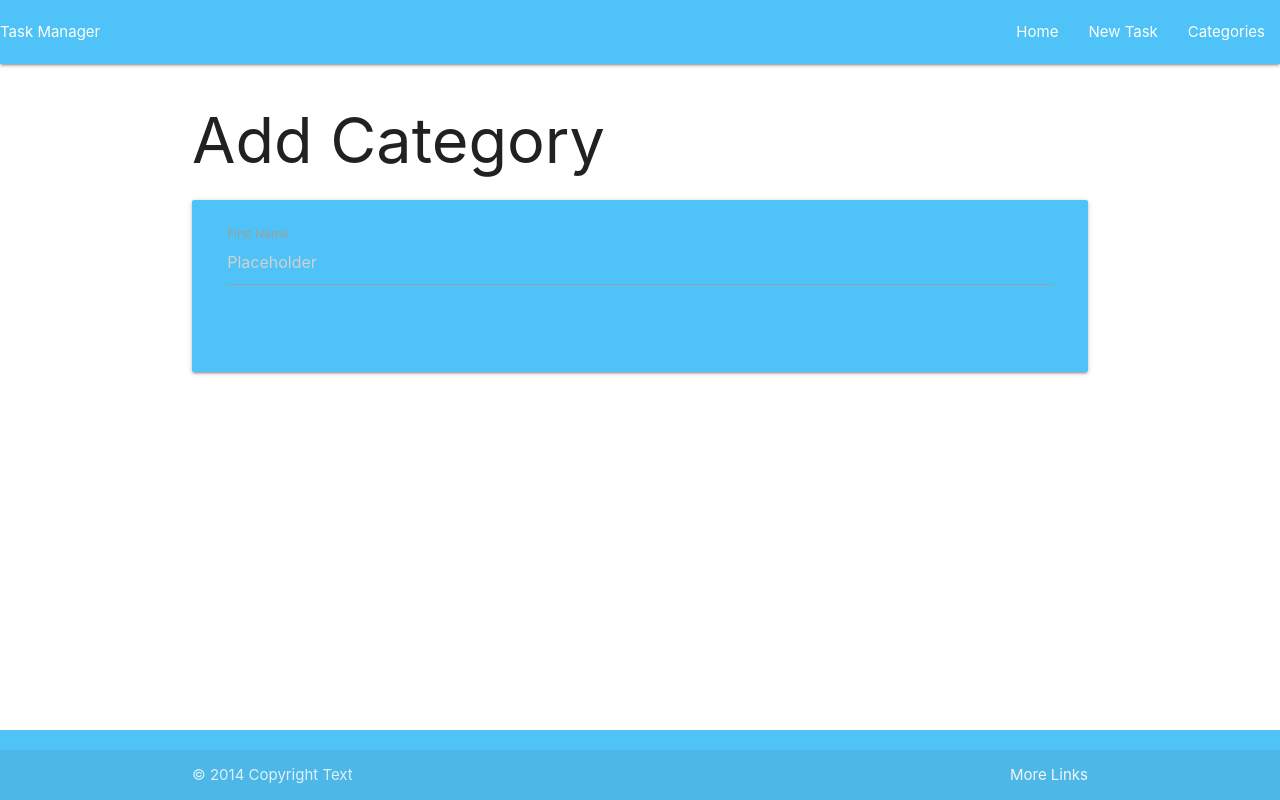
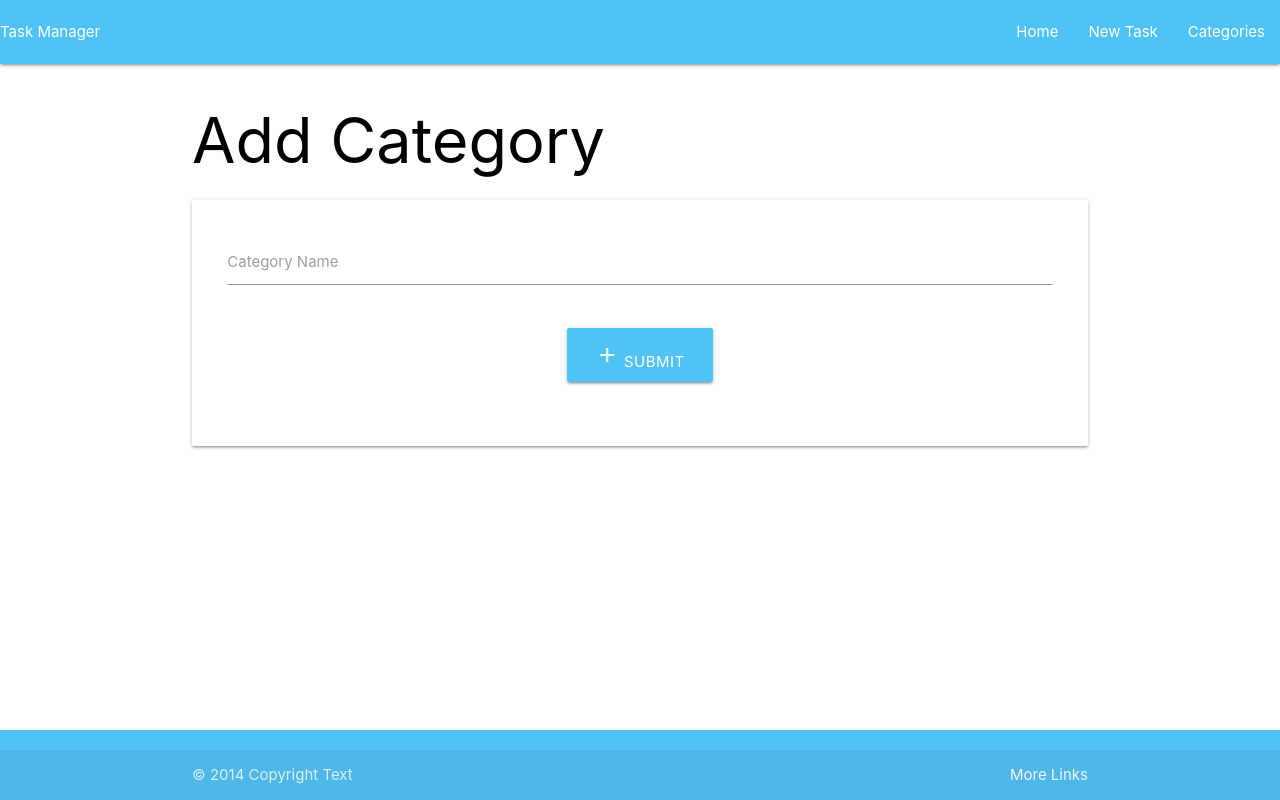
Before and after one commit to ccp84/taskmanager, a Flask app: page /add_category in a window 1280 px wide. Run offline with Flask 2, Linux system fonts and the light colour scheme.

Commit message:
py>add database routing for form submit

```diff
--- a/taskmanager/routes.py
+++ b/taskmanager/routes.py
@@ -1,4 +1,4 @@
-from flask import render_template
+from flask import render_template, request, redirect, url_for
 from taskmanager import app, db
 from taskmanager.models import Task, Category
 
@@ -15,4 +15,9 @@ def categories():
 
 @app.route("/add_category", methods=["GET", "POST"])
 def add_category():
+    if request.method == "POST":
+        category = Category(category_name=request.form.get("category_name"))
+        db.session.add(category)
+        db.session.commit()
+        return redirect(url_for("categories"))
     return render_template("add_category.html")
--- a/taskmanager/static/css/style.css
+++ b/taskmanager/static/css/style.css
@@ -2,6 +2,7 @@ body {
     display: flex;
     min-height: 100vh;
     flex-direction: column;
+    color: black;
   }
 
   main {
--- a/taskmanager/templates/add_category.html
+++ b/taskmanager/templates/add_category.html
@@ -3,15 +3,23 @@
 
 <h1>Add Category</h1>
 
-<div class="card-panel light-blue lighten-2">
+<div class="card-panel">
   <div class="row">
-    <form class="col s12">
+    <form class="col s12" method="POST" action="{{ url_for('categories') }}">
       <div class="row">
         <div class="input-field col s12">
-          <input placeholder="Placeholder" id="first_name" type="text" class="validate">
-          <label for="first_name">First Name</label>
+          <input id="category_name" name="category_name" type="text" class="validate" required>
+          <label for="category_name">Category Name</label>
         </div>
       </div>
+      <div class="row">
+        <div class="col s12 center-align">
+            <button type="submit" class="btn-large light-blue lighten-2">
+                <i class="material-icons">add</i>
+                Submit
+            </button>
+        </div>
+    </div>
     </form>
   </div>
 </div>
--- a/taskmanager/templates/categories.html
+++ b/taskmanager/templates/categories.html
@@ -5,7 +5,7 @@
 
     <div class="row">
         <div class="col s12 center-align">
-            <a href="{{ url_for('add_category') }}" class="btn-large">
+            <a href="{{ url_for('add_category') }}" class="btn-large light-blue lighten-2">
                 <i class="material-icons">add</i>
                 Add Category
             </a>
```
